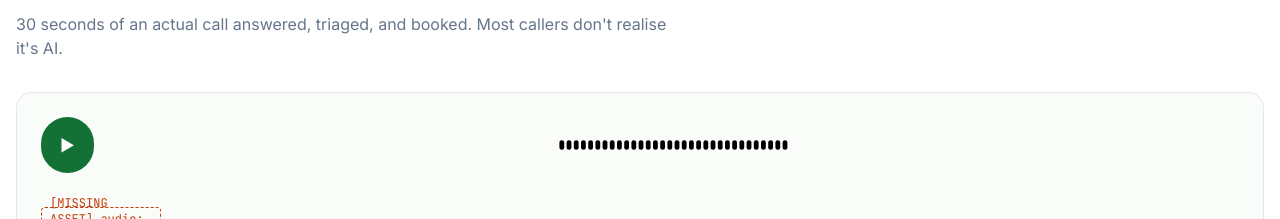
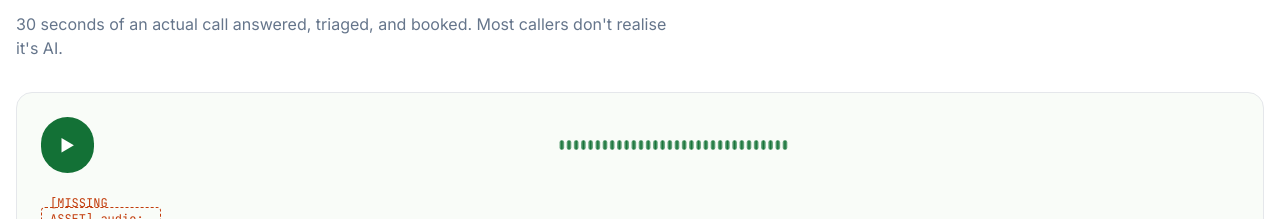
Before and after one commit to nfilippov733/anna-reception, a Next.js app: page / in a window 1280 px wide. Shown: the part 1600-1819 px from the top of the page. Built offline with nearby package versions, Linux system fonts and the light colour scheme; a web font is replaced by a local one.

Commit message:
refactor(waveform): replace electric blue with ANNA-green gradient, dual-frequency motion

```diff
--- a/src/components/primitives/Waveform.tsx
+++ b/src/components/primitives/Waveform.tsx
@@ -18,7 +18,9 @@ export function Waveform({ playing }: Props) {
     let raf = 0;
     function tick() {
       bars.forEach((bar, i) => {
-        const h = 8 + Math.abs(Math.sin(Date.now() / 200 + i)) * 24;
+        const a = Math.abs(Math.sin(Date.now() / 200 + i));
+        const b = Math.abs(Math.sin(Date.now() / 530 + i * 0.7));
+        const h = 8 + (a * 0.65 + b * 0.35) * 24;
         bar.setAttribute("height", String(h));
         bar.setAttribute("y", String((40 - h) / 2));
       });
@@ -30,8 +32,15 @@ export function Waveform({ playing }: Props) {
 
   return (
     <svg ref={ref} viewBox={`0 0 ${BAR_COUNT * 6} 40`} className="w-full h-12" aria-hidden="true">
+      <defs>
+        <linearGradient id="anna-wave" x1="0" y1="0" x2="1" y2="0">
+          <stop offset="0%" stopColor="hsl(var(--anna-green))" stopOpacity="0.5" />
+          <stop offset="50%" stopColor="hsl(var(--anna-green))" stopOpacity="1" />
+          <stop offset="100%" stopColor="hsl(var(--anna-green))" stopOpacity="0.5" />
+        </linearGradient>
+      </defs>
       {Array.from({ length: BAR_COUNT }).map((_, i) => (
-        <rect key={i} x={i * 6} y={16} width={4} height={8} rx={2} fill="hsl(var(--accent-electric))" />
+        <rect key={i} x={i * 6} y={16} width={4} height={8} rx={2} fill="url(#anna-wave)" />
       ))}
     </svg>
   );
```
